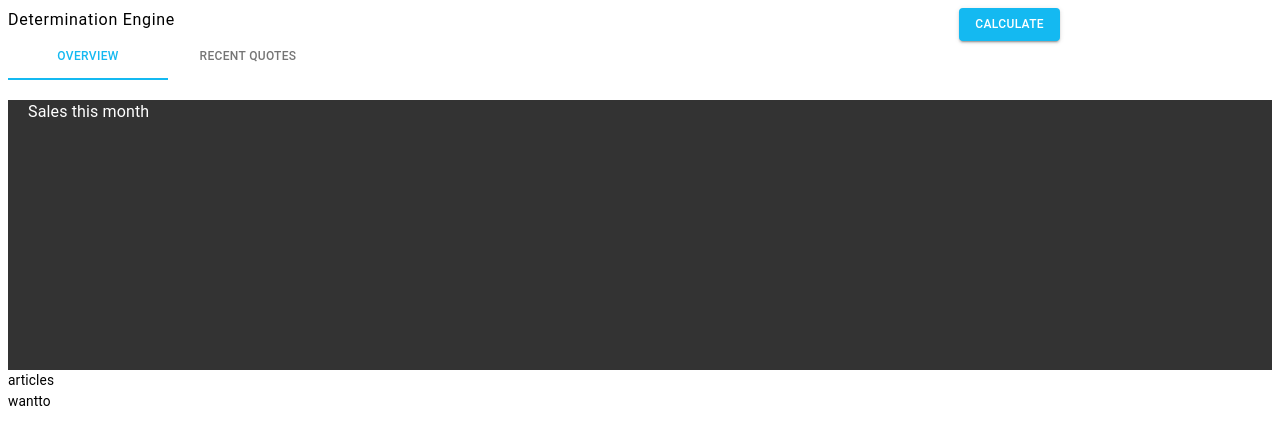
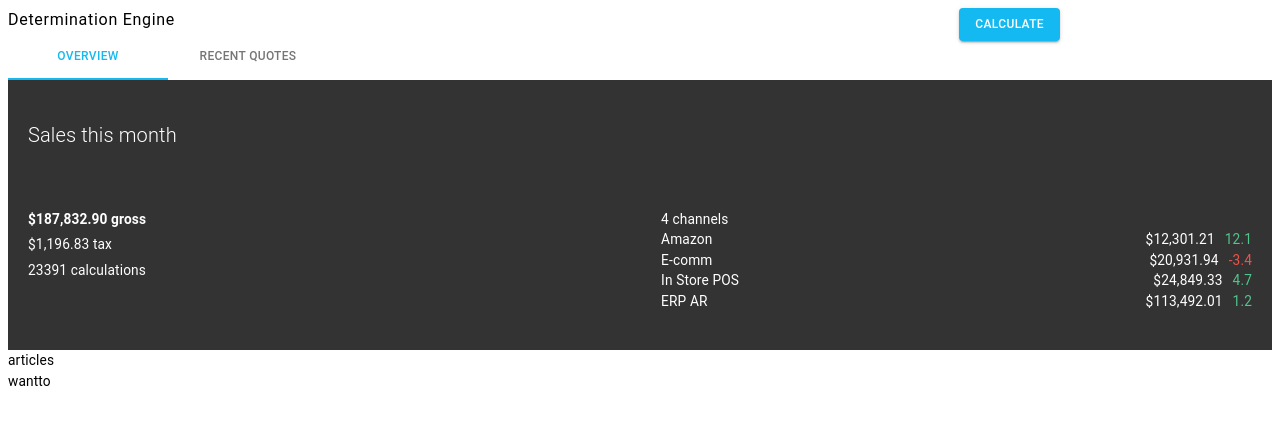
Before and after one commit to stephasaurusRex/learn-material-ui, a React (Create React App) app: page / in a window 1280 px wide. Shown: the top 444 px of the page. Built offline with nearby package versions, Linux system fonts and the light colour scheme.

Commit message:
sales banner data

```diff
--- a/src/App.css
+++ b/src/App.css
@@ -15,12 +15,60 @@ h3 {
     font-weight: 400;
 }
 
+.bold {
+    font-weight: 600;
+}
+
 .sales-banner {
     height: 270px;
     background: rgba(0, 0, 0, 0.8);
+    color: #fff;
+    display: grid;
+    grid-column-gap: 50px;
+}
+
+.sales-banner > div {
+    margin: 20px;
 }
 
 .sales-title {
-    color: #fff;
-    margin: 20px;
+    margin-left: 20px;
+    padding-top: 20px;
+    font-size: 20px;
+    font-weight: 300;
 }
+
+.monthly-data {
+    grid-column-start: 1;
+}
+
+.monthly-data > div {
+    margin-bottom: 5px;
+}
+
+.channel-data {
+    grid-column-start: 2;
+}
+
+.channel-data {
+    display: inline;
+}
+
+.channel-part {
+    display: inline;
+}
+.channel-info {
+    float: right;
+}
+
+.green {
+    color: #51c68b;
+}
+
+.red {
+    color: #ee534b;
+}
+
+.channel-gross-sales {
+    margin-right: 10px;
+}
--- /dev/null
+++ b/src/components/sales/Channel.jsx
@@ -0,0 +1,27 @@
+import React from 'react';
+
+export default class Channel extends React.Component {
+  render() {
+    return (
+      <div className="channel">
+        <div className="channel-part">
+          <div className="channel-square"></div>
+          {this.props.channel.name}
+        </div>
+        <div className="channel-info">
+          <span className="channel-gross-sales">
+            ${this.props.channel ? this.props.formatNumber(this.props.channel.grossSales, 2) : null}
+          </span>
+          <span
+            className={`yoy
+            ${this.props.channel && this.props.channel.yearOverYear > 0 ?
+        'green' : 'red'
+      }`}>
+            {this.props.channel ? this.props.channel.yearOverYear : null }
+          </span>
+        </div>
+      </div>
+    );
+  }
+
+}
--- /dev/null
+++ b/src/components/sales/ChannelData.jsx
@@ -0,0 +1,18 @@
+import React from 'react';
+import Channel from './Channel';
+
+export default class ChannelData extends React.Component {
+  render() {
+    return (
+      <div className="channel-data">{console.log(this.props)}
+        <div>{this.props.channels ? this.props.channels.length : 0 } channels</div>
+        {this.props.channels ?
+          this.props.channels.map((channel) => (
+            <Channel formatNumber={this.props.formatNumber} key={channel.name} channel={channel}></Channel>
+          ))
+          : null}
+      </div>
+    );
+  }
+
+}
--- /dev/null
+++ b/src/components/sales/MonthlyData.jsx
@@ -0,0 +1,17 @@
+import React from 'react';
+import { connect } from 'react-redux'
+
+class MonthlyData extends React.Component {
+  render() {
+    return (
+      <div className="monthly-data">
+        <div className='bold'>${this.props.formatNumber(this.props.sales.grossSales,2)} gross</div>
+        <div>${this.props.formatNumber(this.props.sales.taxDue, 2)} tax</div>
+        <div>{this.props.formatNumber(this.props.sales.trxQuantity, 0)} calculations</div>
+      </div>
+    );
+  }
+
+}
+
+export default connect()(MonthlyData);
--- a/src/components/sales/salesBanner.jsx
+++ b/src/components/sales/salesBanner.jsx
@@ -1,12 +1,30 @@
 import React from 'react';
-export default class SalesBanner extends React.Component {
+import MonthlyData from './MonthlyData';
+import ChannelData from './ChannelData';
+import {connect} from "react-redux";
+
+class SalesBanner extends React.Component {
+  formatNumber = (number, fix) =>
+    Number.parseFloat(number).toFixed(fix).replace(/\d(?=(\d{3})+\.)/g, '$&,');
 
   render() {
     return (
       <div className="sales-banner">
         <h3 className="sales-title">Sales this month</h3>
+        <MonthlyData formatNumber={this.formatNumber}
+                     sales={this.props.sales}>
+
+        </MonthlyData>
+        <ChannelData formatNumber={this.formatNumber}
+                     channels={this.props.sales
+                       ? this.props.sales.salesChannels
+                       : []}>
+
+        </ChannelData>
       </div>
     );
   }
 
 }
+
+export default connect()(SalesBanner);
```
